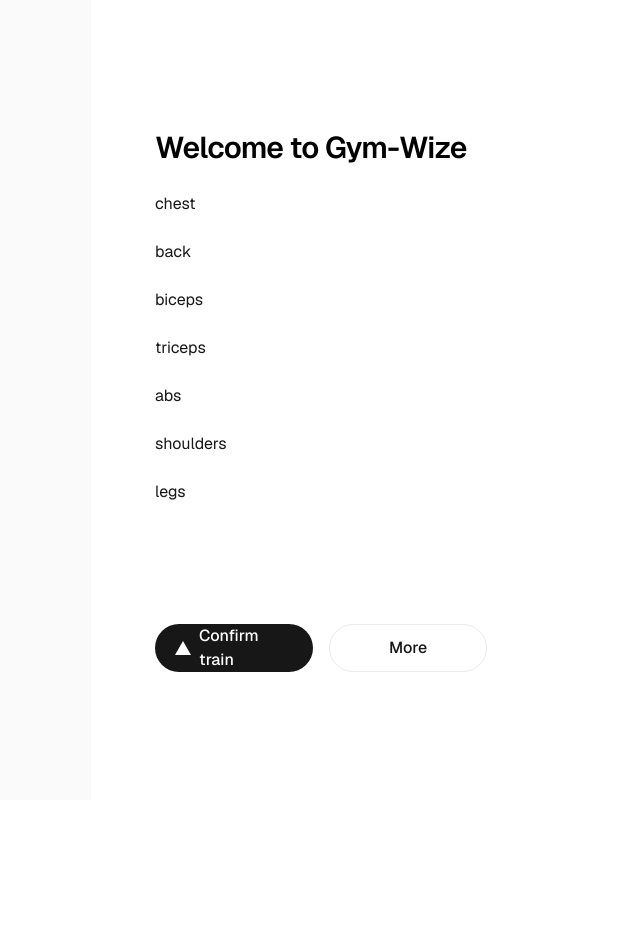
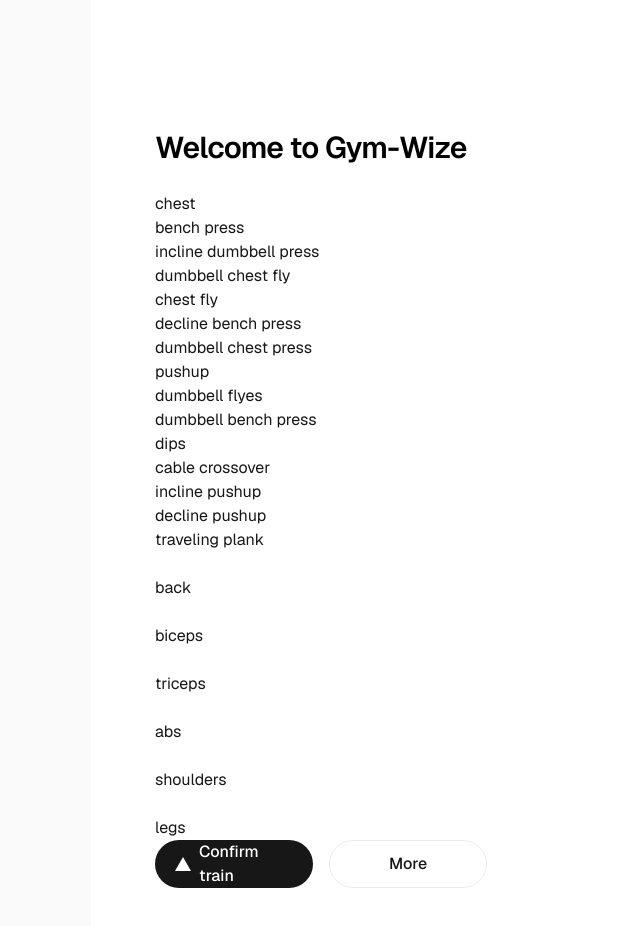
Before and after one commit to luizfiorentino/Gym-Wyser, a Next.js app: page / in a window 1280 px wide. Both pictures are taken after a click on the button "chest". Shown: the top 926 px of the page, without its empty margins (165-805 px from the left). Before the commit the page ends 800 px from the top, so only its background shows below. Built offline with nearby package versions, Linux system fonts and the light colour scheme.

Commit message:
simpler group selection logic

```diff
--- a/app/page.tsx
+++ b/app/page.tsx
@@ -185,10 +185,18 @@
   // };
 
   // const selectedExercises = exercises.filter((item) => item.isSelected);
+  const displayGroupExercises = (group) => {
+    //console.log("displayGroupExercises, group:", group);
+    setExercises(
+      exercises.map((item) =>
+        item.group === group ? { ...item, isSelected: !item.isSelected } : item,
+      ),
+    );
+  };
 
   useEffect(() => {
-    console.log("updated");
-  }, []);
+    console.log("updated", exercises);
+  }, [exercises]);
 
   return (
     <div className="flex flex-col flex-1 items-center justify-center bg-zinc-50 font-sans dark:bg-black">
@@ -207,7 +215,15 @@
           {exercises.length &&
             exercises.map((group, i) => (
               <div key={i}>
-                <button>{group.group}</button>
+                <button onClick={() => displayGroupExercises(group.group)}>
+                  {group.group}
+                </button>
+                {group.isSelected &&
+                  group?.exercises?.map((item, j) => (
+                    <div key={j}>
+                      <ul>{item.name}</ul>
+                    </div>
+                  ))}
               </div>
             ))}
         </div>
```
